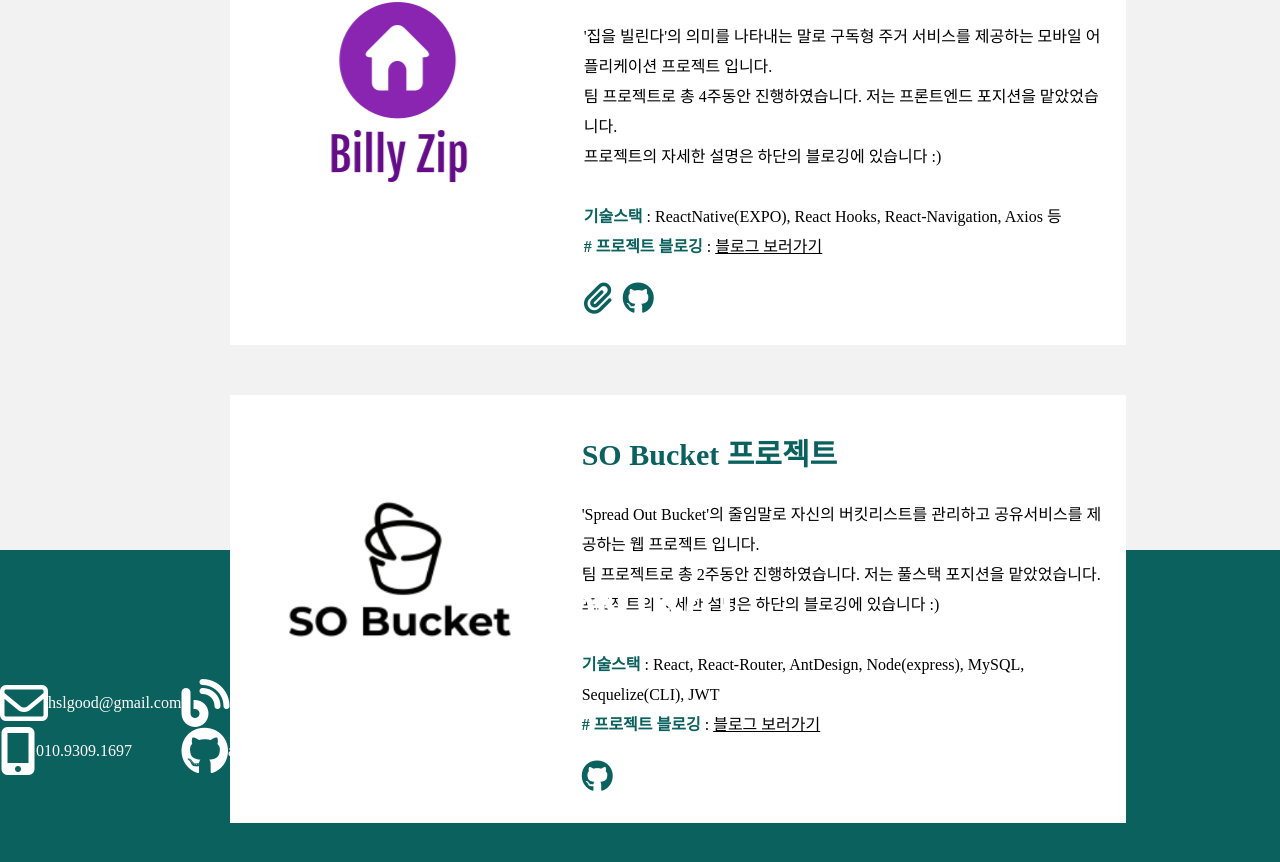
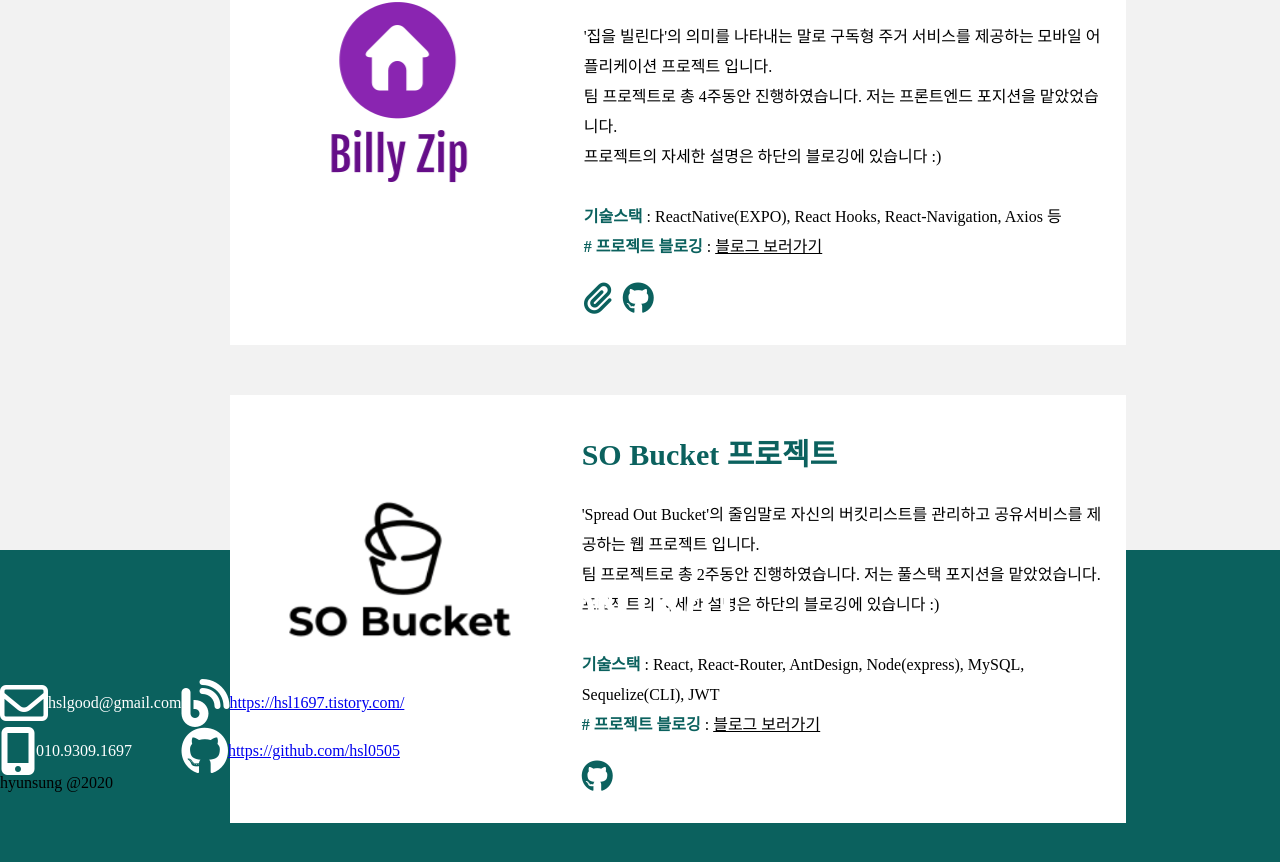
Before and after one commit to hsl0505/hsl0505.github.io, a React app: page / in a window 1280 px wide. Shown: the part 2578-3440 px from the top of the page. Built offline with nearby package versions, Linux system fonts and the light colour scheme.

Commit message:
Fix contact component

```diff
--- a/src/components/Contact.js
+++ b/src/components/Contact.js
@@ -14,7 +14,7 @@ export default function Contact() {
             <i className="far fa-envelope fa-3x"></i>
             <span>hslgood@gmail.com</span>
           </li>
-          <li>
+          <li className="secondIcon">
             <i className="fas fa-mobile-alt fa-3x"></i>
             <span>010.9309.1697</span>
           </li>
@@ -22,13 +22,24 @@ export default function Contact() {
         <ul>
           <li>
             <i className="fas fa-blog fa-3x"></i>
-            <span>asjdklasd</span>
+            <span>
+              <a href="https://hsl1697.tistory.com/" target="blank">
+                https://hsl1697.tistory.com/
+              </a>
+            </span>
           </li>
-          <li>
+          <li className="secondIcon">
             <i className="fab fa-github fa-3x"></i>
-            <span>asdfdsf</span>
+            <span>
+              <a href="https://github.com/hsl0505" target="blank">
+                https://github.com/hsl0505
+              </a>
+            </span>
           </li>
         </ul>
+      </div>
+      <div className="copyright_text">
+        hyunsung <span>@2020</span>
       </div>
     </Fragment>
   );
```
